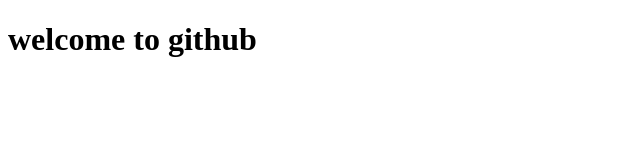
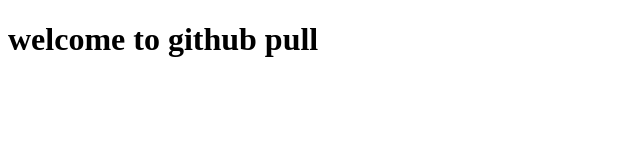
Before and after one commit to Shanmukh-0007/WE_SEM, a plain HTML site: page index.html in a window 1280 px wide. Shown: the whole page, without its empty margins (0-640 px from the left). Drawn offline with Linux system fonts and the light colour scheme.

Commit message:
Update index.html

```diff
--- a/index.html
+++ b/index.html
@@ -6,6 +6,6 @@
     <title>Document</title>
 </head>
 <body>
-    <h1>welcome to github</h1>
+    <h1>welcome to github pull</h1>
 </body>
 </html>
```
